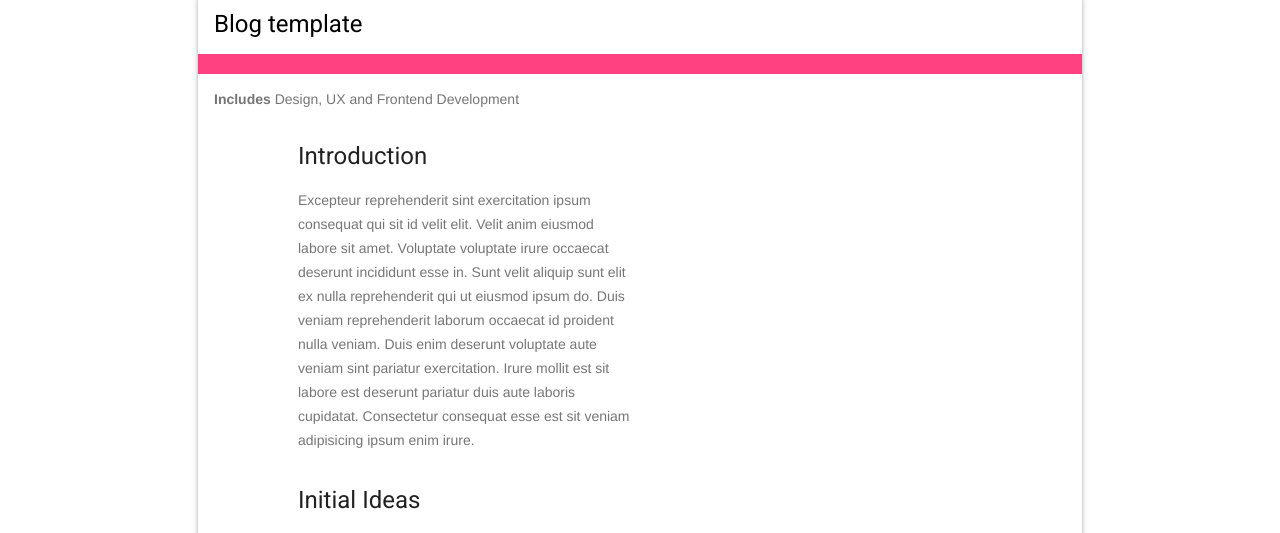
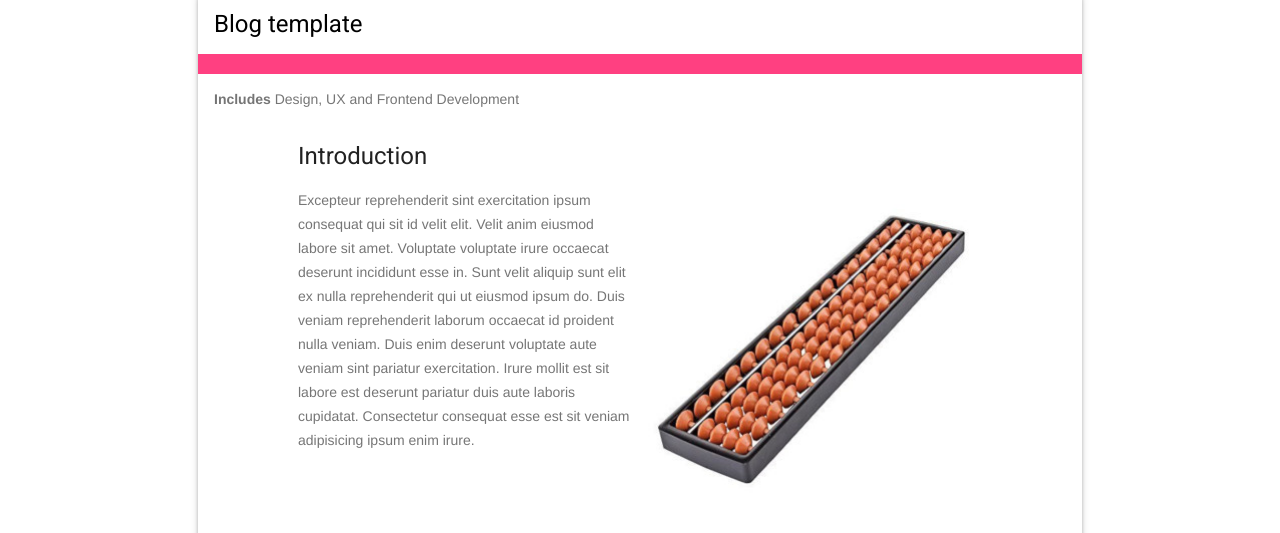
Before and after one commit to AkshayaAc/Akshay, a plain HTML site: page index.html in a window 1280 px wide. Shown: the part 267-800 px from the top of the page. Drawn offline with nearby package versions, Linux system fonts and the light colour scheme.

Commit message:
Update index.html

```diff
--- a/index.html
+++ b/index.html
@@ -65,7 +65,7 @@
                   consequat esse est sit veniam adipisicing ipsum enim irure. </p>
               </div>
               <div class="mdl-cell mdl-cell--6-col"> <img class="article-image"
-                  src="%20images/portfolio-example-02.jpg" alt="" border="0"> </div>
+                  src="https://github.com/AkshayaAc/Akshay/blob/master/Abacuus.jpg?raw=true" alt="" border="0"> </div>
               <h3 class="mdl-cell mdl-cell--12-col mdl-typography--headline">Initial
                 Ideas</h3>
               <div class="mdl-cell mdl-cell--6-col"> <img class="article-image"
```
